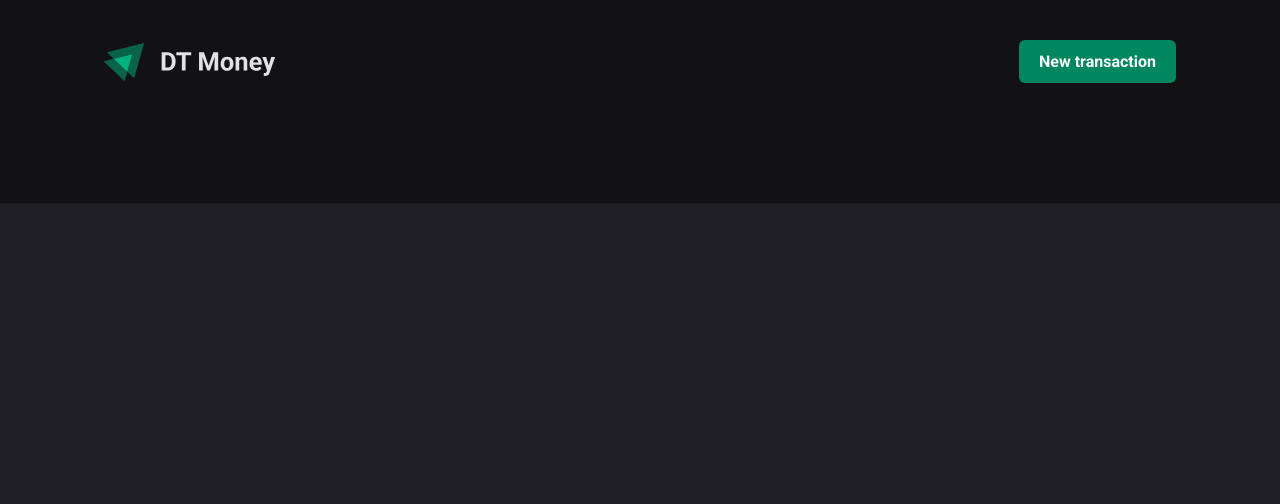
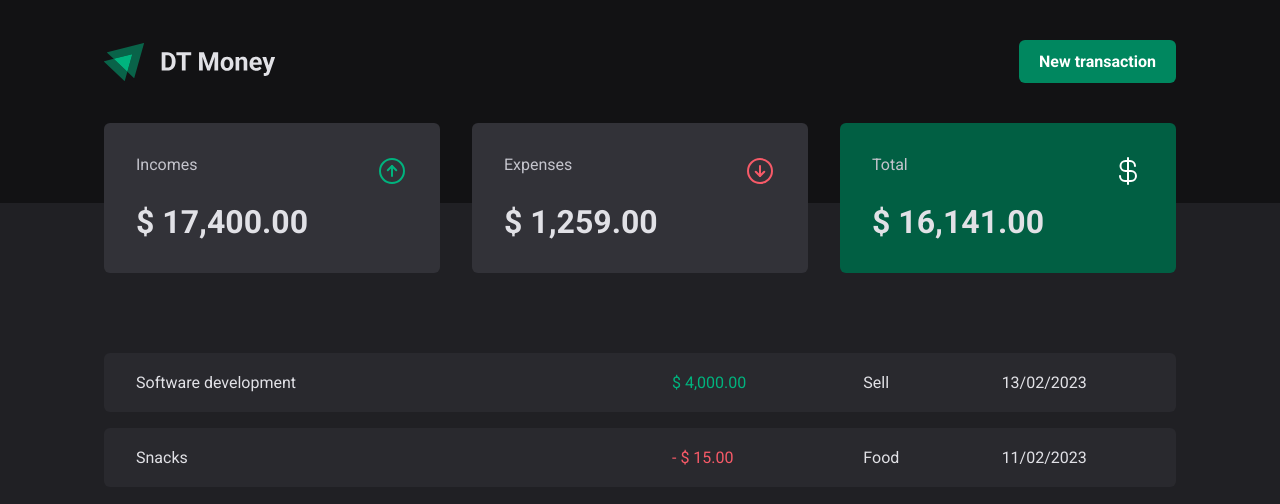
Before and after one commit to guilherme-n/dt-money, a React (Vite) app: page / in a window 1280 px wide. Shown: the top 504 px of the page. Built offline with nearby package versions, Linux system fonts and the light colour scheme.

Commit message:
create transactions table

```diff
--- a/package.json
+++ b/package.json
@@ -9,6 +9,7 @@
     "preview": "vite preview"
   },
   "dependencies": {
+    "phosphor-react": "^1.4.1",
     "react": "^18.2.0",
     "react-dom": "^18.2.0",
     "styled-components": "^5.3.8"
--- /dev/null
+++ b/src/components/Summary/index.tsx
@@ -0,0 +1,32 @@
+import { SummaryCard, SummaryContainer } from './styles';
+import { ArrowCircleDown, ArrowCircleUp, CurrencyDollar } from 'phosphor-react';
+
+export function Summary() {
+	return (
+		<SummaryContainer>
+			<SummaryCard iconColor='green'>
+				<header>
+					<span>Incomes</span>
+					<ArrowCircleUp size={32} />
+				</header>
+				<strong>$ 17,400.00</strong>
+			</SummaryCard>
+
+			<SummaryCard iconColor='red'>
+				<header>
+					<span>Expenses</span>
+					<ArrowCircleDown size={32} />
+				</header>
+				<strong>$ 1,259.00</strong>
+			</SummaryCard>
+
+			<SummaryCard iconColor='white' bgColor='green'>
+				<header>
+					<span>Total</span>
+					<CurrencyDollar size={32} />
+				</header>
+				<strong>$ 16,141.00</strong>
+			</SummaryCard>
+		</SummaryContainer>
+	);
+}
--- /dev/null
+++ b/src/components/Summary/styles.ts
@@ -0,0 +1,53 @@
+import styled from 'styled-components';
+
+export const SummaryContainer = styled.section`
+	width: 100%;
+	max-width: 1120px;
+	margin: 0 auto;
+	padding: 0 1.5rem;
+
+	display: grid;
+	grid-template-columns: repeat(3, 1fr);
+	gap: 2rem;
+
+	margin-top: -5rem;
+`;
+
+interface SummaryCardProps {
+	iconColor: 'green' | 'red' | 'white';
+	bgColor?: 'green';
+}
+
+export const SummaryCard = styled.div<SummaryCardProps>`
+	background-color: ${(props) =>
+		props.bgColor === 'green'
+			? props.theme['green-700']
+			: props.theme['gray-600']};
+	border-radius: 6px;
+	padding: 2rem;
+
+	header {
+		display: flex;
+		justify-content: space-between;
+		color: ${(props) => props.theme['gray-300']};
+	}
+
+	strong {
+		display: block;
+		margin-top: 1rem;
+		font-size: 2rem;
+	}
+
+	svg {
+		color: ${(props) => {
+			switch (props.iconColor) {
+				case 'green':
+					return props.theme['green-300'];
+				case 'red':
+					return props.theme['red-300'];
+				case 'white':
+					return props.theme.white;
+			}
+		}};
+	}
+`;
--- a/src/pages/Transactions/index.tsx
+++ b/src/pages/Transactions/index.tsx
@@ -1,9 +1,36 @@
 import { Header } from '../../components/Header';
+import { Summary } from '../../components/Summary';
+import {
+	PriceHighlight,
+	TransactionsContainer,
+	TransactionsTable,
+} from './styles';
 
 export function Transactions() {
 	return (
 		<div>
 			<Header />
+			<Summary />
+
+			<TransactionsContainer>
+				<TransactionsTable>
+					<thead></thead>
+					<tbody>
+						<tr>
+							<td>Software development</td>
+							<PriceHighlight variant='income'>$ 4,000.00</PriceHighlight>
+							<td>Sell</td>
+							<td>13/02/2023</td>
+						</tr>
+						<tr>
+							<td>Snacks</td>
+							<PriceHighlight variant='expense'>- $ 15.00</PriceHighlight>
+							<td>Food</td>
+							<td>11/02/2023</td>
+						</tr>
+					</tbody>
+				</TransactionsTable>
+			</TransactionsContainer>
 		</div>
 	);
 }
--- a/src/pages/Transactions/styles.ts
+++ b/src/pages/Transactions/styles.ts
@@ -1,3 +1,41 @@
 import styled from 'styled-components';
 
-export const TransactionsContainer = styled.div``;
+export const TransactionsContainer = styled.div`
+	width: 100%;
+	max-width: 1120px;
+	margin: 4rem auto 0;
+	padding: 0 1.5rem;
+`;
+
+export const TransactionsTable = styled.table`
+	width: 100%;
+	border-collapse: separate;
+	border-spacing: 0 1rem;
+	/* margin-top: 1.5rem; */
+
+	td {
+		padding: 1.25rem 2rem;
+		background: ${(props) => props.theme['gray-700']};
+
+		&:first-child {
+			border-top-left-radius: 6px;
+			border-bottom-left-radius: 6px;
+			width: 50%;
+		}
+
+		&:last-child {
+			border-top-right-radius: 6px;
+			border-bottom-right-radius: 6px;
+		}
+	}
+`;
+
+interface PriceHighlightProps {
+	variant: 'income' | 'expense';
+}
+export const PriceHighlight = styled.td<PriceHighlightProps>`
+	color: ${(props) =>
+		props.variant === 'income'
+			? props.theme['green-300']
+			: props.theme['red-300']};
+`;
```
Also changed, not shown: 1 other file (tests, documents, lock files or other folders).
